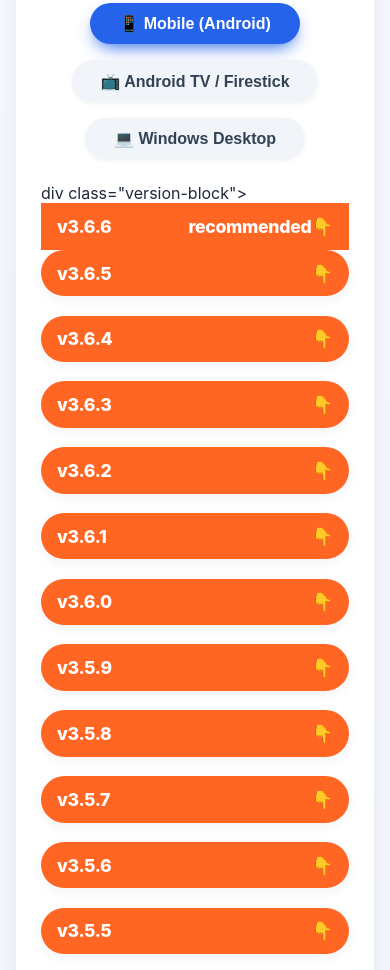
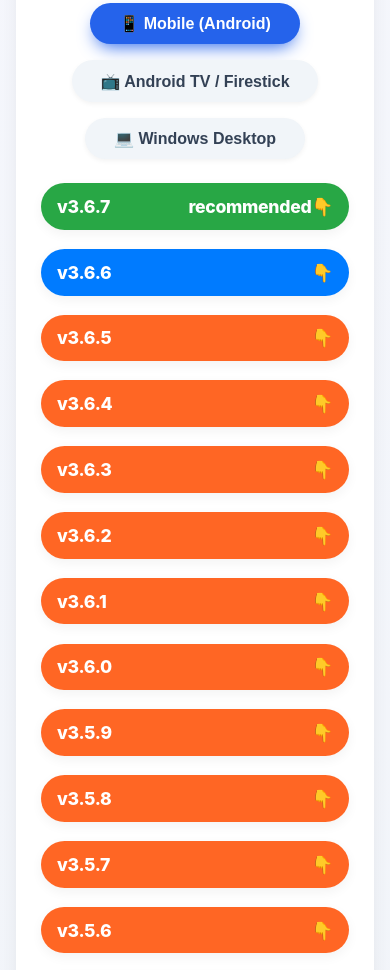
Before and after one commit to DHR-Store/Zenda-Cross-, a plain HTML site: page app2.html in a window 390 px wide. Shown: the part 1208-2178 px from the top of the page. Drawn offline with Linux system fonts and the light colour scheme.

Commit message:
Add version 3.6.7 to mobile versions section

```diff
--- a/app2.html
+++ b/app2.html
@@ -458,7 +458,8 @@
     <!-- MOBILE VERSIONS (unchanged but kept all original releases) -->
     <div id="mobile-versions">
         <!-- existing versions - kept all from v3.5.1 down to v3.3.3 -->
-        div class="version-block"><h2 class="version-header">v3.6.6 <span class="toggle-arrow">recommended👇</span></h2><div class="download-links" style="display:none;"><a href="https://github.com/DHR-Store/Zenda-Cross-/releases/download/v6.6/Vega-Next-arm64-v8a-release3.6.6.apk" class="download-btn">📱 arm64-v8a</a><p>Android 8+</p><a href="https://github.com/DHR-Store/Zenda-Cross-/releases/download/v6.6/Vega-Next-armeabi-v7a-release3.6.6.apk" class="download-btn">📱 armeabi-v7a</a><p>Android 7</p><a href="https://github.com/DHR-Store/Zenda-Cross-/releases/download/v6.6/Vega-Next-universal-release3.6.6.apk" class="download-btn">🌐 Universal</a></div></div>
+        <div class="version-block"><h2 class="version-header">v3.6.7 <span class="toggle-arrow">recommended👇</span></h2><div class="download-links" style="display:none;"><a href="https://github.com/DHR-Store/Zenda-Cross-/releases/download/v6.7/Vega-Next-arm64-v8a-release3.6.7.apk" class="download-btn">📱 arm64-v8a</a><p>Android 8+</p><a href="https://github.com/DHR-Store/Zenda-Cross-/releases/download/v6.7/Vega-Next-armeabi-v7a-release3.6.7.apk" class="download-btn">📱 armeabi-v7a</a><p>Android 7</p><a href="https://github.com/DHR-Store/Zenda-Cross-/releases/download/v6.7/Vega-Next-universal-release3.6.7.apk" class="download-btn">🌐 Universal</a></div></div>
+        <div class="version-block"><h2 class="version-header">v3.6.6 <span class="toggle-arrow">👇</span></h2><div class="download-links" style="display:none;"><a href="https://github.com/DHR-Store/Zenda-Cross-/releases/download/v6.6/Vega-Next-arm64-v8a-release3.6.6.apk" class="download-btn">📱 arm64-v8a</a><p>Android 8+</p><a href="https://github.com/DHR-Store/Zenda-Cross-/releases/download/v6.6/Vega-Next-armeabi-v7a-release3.6.6.apk" class="download-btn">📱 armeabi-v7a</a><p>Android 7</p><a href="https://github.com/DHR-Store/Zenda-Cross-/releases/download/v6.6/Vega-Next-universal-release3.6.6.apk" class="download-btn">🌐 Universal</a></div></div>
         <div class="version-block"><h2 class="version-header">v3.6.5 <span class="toggle-arrow">👇</span></h2><div class="download-links" style="display:none;"><a href="https://github.com/DHR-Store/Zenda-Cross-/releases/download/v6.5/Vega-Next-arm64-v8a-release3.6.5.apk" class="download-btn">📱 arm64-v8a</a><p>Android 8+</p><a href="https://github.com/DHR-Store/Zenda-Cross-/releases/download/v6.5/Vega-Next-armeabi-v7a-release3.6.5.apk" class="download-btn">📱 armeabi-v7a</a><p>Android 7</p><a href="https://github.com/DHR-Store/Zenda-Cross-/releases/download/v6.5/Vega-Next-universal-release3.6.5.apk" class="download-btn">🌐 Universal</a></div></div>
         <div class="version-block"><h2 class="version-header">v3.6.4 <span class="toggle-arrow">👇</span></h2><div class="download-links" style="display:none;"><a href="https://github.com/DHR-Store/Zenda-Cross-/releases/download/v6.4/Vega-Next-arm64-v8a-release3.6.4.apk" class="download-btn">📱 arm64-v8a</a><p>Android 8+</p><a href="https://github.com/DHR-Store/Zenda-Cross-/releases/download/v6.4/Vega-Next-armeabi-v7a-release3.6.4.apk" class="download-btn">📱 armeabi-v7a</a><p>Android 7</p><a href="https://github.com/DHR-Store/Zenda-Cross-/releases/download/v6.4/Vega-Next-universal-release3.6.4.apk" class="download-btn">🌐 Universal</a></div></div>
         <div class="version-block"><h2 class="version-header">v3.6.3 <span class="toggle-arrow">👇</span></h2><div class="download-links" style="display:none;"><a href="https://github.com/DHR-Store/Zenda-Cross-/releases/download/v6.3/Vega-Next-arm64-v8a-release3.6.3.apk" class="download-btn">📱 arm64-v8a</a><p>Android 8+</p><a href="https://github.com/DHR-Store/Zenda-Cross-/releases/download/v6.3/Vega-Next-armeabi-v7a-release3.6.3.apk" class="download-btn">📱 armeabi-v7a</a><p>Android 7</p><a href="https://github.com/DHR-Store/Zenda-Cross-/releases/download/v6.3/Vega-Next-universal-release3.6.3.apk" class="download-btn">🌐 Universal</a></div></div>
```
